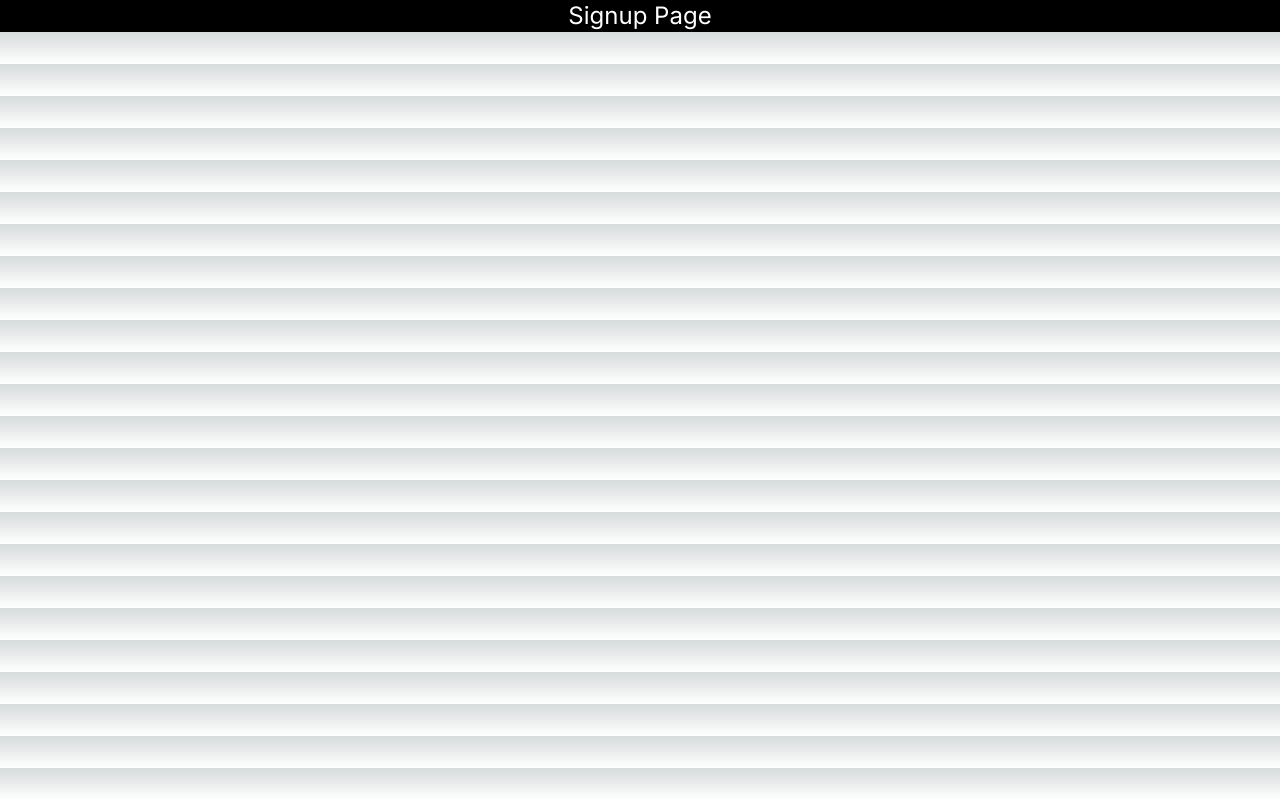
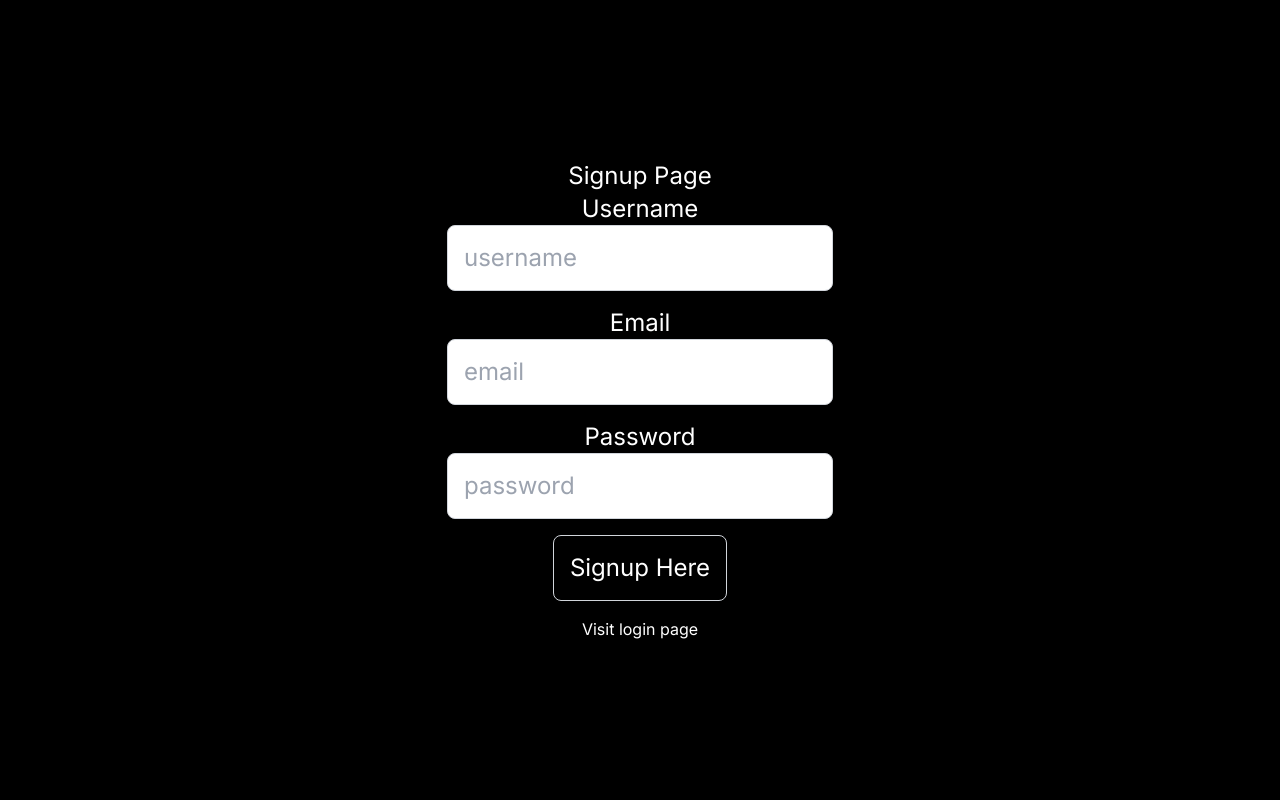
Before and after one commit to JulieGunawan/nextjs-stack, a Next.js app in the folder auth-app/: page /signup in a window 1280 px wide. Built offline with nearby package versions, Linux system fonts and the light colour scheme.

Commit message:
update login and signup page

```diff
--- a/auth-app/src/app/login/page.tsx
+++ b/auth-app/src/app/login/page.tsx
@@ -1,7 +1,46 @@
+"use client"
+import Link from "next/link";
+import React from "react";
+import {useRouter} from "next/navigation";
+import {axios} from "axios";
+
 export default function LoginPage() {
+    const [user, setUser] = React.useState({
+        email: "",
+        password: "",
+    });
+    const onLogin = async () => {
+    };
+
     return (
-        <div className="bg-black text-center">
+        <div className="flex flex-col items-center justify-center min-h-screen py-2 text-center bg-black text-center">
             <h1 className="text-white text-2xl">Login Page</h1>
+            <hr/>
+            <label htmlFor="email" className="text-white text-2xl">Email</label>
+            <input
+                className="p-4 border border-gray-300 rounded-lg mb-4 focus:outline-none focus:border-gray-600 text-black text-2xl"
+                id="email"
+                type="text"
+                value={user.email}
+                onChange={(e) => setUser({...user, email:e.target.value})}
+                placeholder="email"
+            />
+            <label htmlFor="password" className="text-white text-2xl">Password</label>
+            <input
+                className="p-4 border border-gray-300 rounded-lg mb-4 focus:outline-none focus:border-gray-600 text-black text-2xl"
+                id="password"
+                type="password"
+                value={user.password}
+                onChange={(e) => setUser({...user, password:e.target.value})}
+                placeholder="password"
+            />
+            <button
+                onChange={onLogin}
+                className="p-4 border border-gray-300 rounded-lg mb-4 focus:outline-none focus:border-gray-600 text-white text-2xl"
+            >
+                Login Here
+            </button>
+            <Link href="/signup" className="text-white">Visit signup page</Link>
         </div>
     )
 }
--- a/auth-app/src/app/signup/page.tsx
+++ b/auth-app/src/app/signup/page.tsx
@@ -1,7 +1,59 @@
+"use client";
+import Link from "next/link";
+import React from "react";
+import { useRouter } from "next/navigation";
+import { axios } from "axios";
+
 export default function SignupPage() {
+    const [user,setUser] = React.useState(
+        {
+            username: "",
+            email: "",
+            password: "",
+        });
+    const onSignup = async () => {
+    }
+
+
     return (
-        <div className="bg-black text-center">
+        <div className="flex flex-col items-center justify-center min-h-screen py-2 text-center bg-black">
             <h1 className="text-white text-2xl">Signup Page</h1>
+            <hr/>
+            <label htmlFor="username" className="text-white text-2xl">Username</label>
+            <input
+                id="username"
+                type="text"
+                className="p-4 border border-gray-300 rounded-lg mb-4 focus:outline-none focus:border-gray-600 text-black text-2xl"
+                value={user.username}
+                onChange={(e) => setUser({...user, username: e.target.value})}
+                placeholder="username"
+            />
+            <label htmlFor="email" className="text-white text-2xl">Email</label>
+            <input
+                id="email"
+                type="text"
+                className="p-4 border border-gray-300 rounded-lg mb-4 focus:outline-none focus:border-gray-600 text-black text-2xl"
+                value={user.email}
+                onChange={(e) => setUser({...user, email: e.target.value})}
+                placeholder="email"
+            />
+            <label htmlFor="password" className="text-white text-2xl">Password</label>
+            <input
+                id="password"
+                type="password"
+                className="p-4 border border-gray-300 rounded-lg mb-4 focus:outline-none focus:border-gray-600 text-black text-2xl"
+                value={user.password}
+                onChange={(e) => setUser({...user, password: e.target.value})}
+                placeholder="password"
+            />
+            <button
+                className="p-4 border border-gray-300 rounded-lg mb-4 focus:outline-none focus:border-gray-600 text-white text-2xl"
+                onClick={onSignup}
+            >
+                Signup Here
+            </button>
+            <Link href="/login" className="text-white">Visit login page</Link>
         </div>
     )
+
 }
```
Also changed, not shown: auth-app/src/dbConfig/dbConfig.ts (added, +19 -0 lines).
